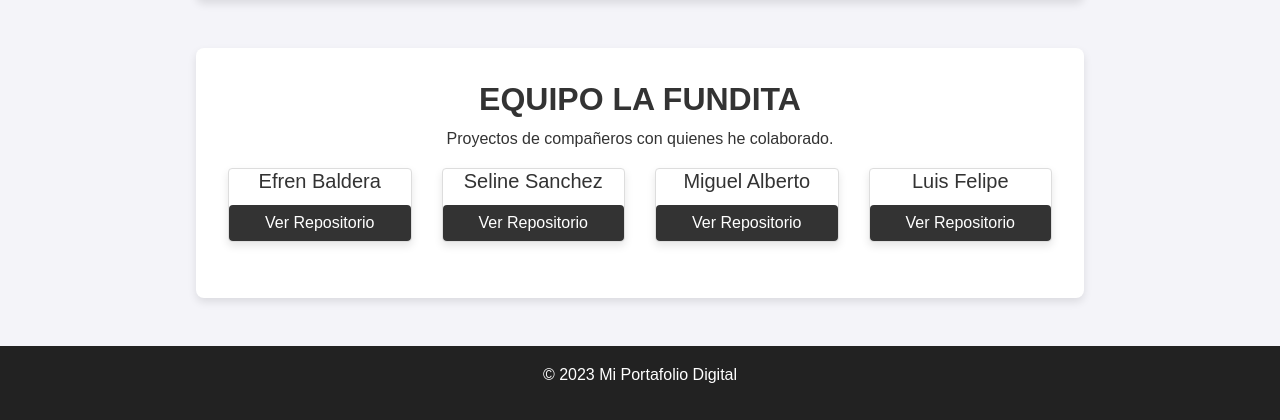
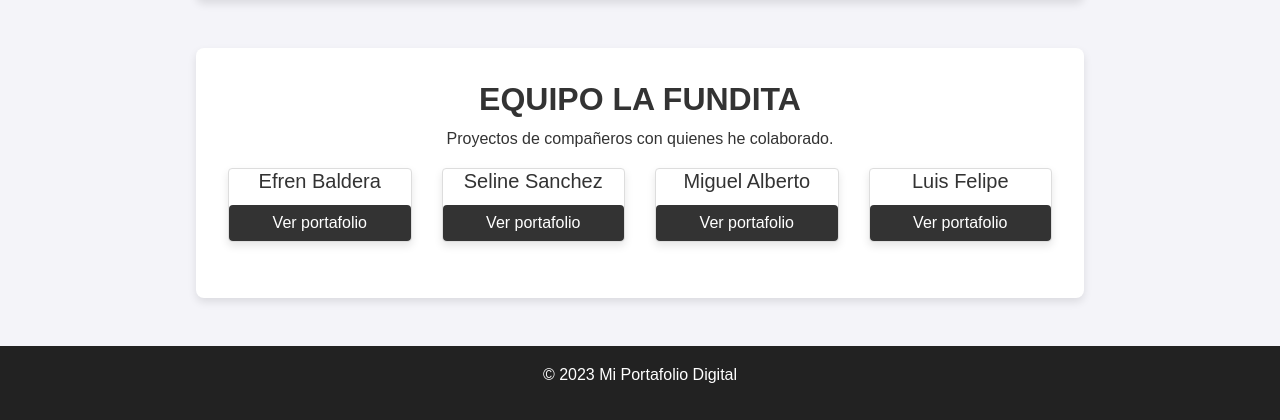
Before and after one commit to Jerex17/Portafolio, a PHP site: page / in a window 1280 px wide. Shown: the part 2920-3340 px from the top of the page. Run offline with PHP 8.4, Linux system fonts and the light colour scheme.

Commit message:
actualizaciones

```diff
--- a/StyleDigital.css
+++ b/StyleDigital.css
@@ -22,7 +22,9 @@ header {
 }
 
 .header-banner {
-    background-color: #222;
+    background-image: url('fondo.jpg');
+    background-size: cover;
+    background-position: center;
     color: white;
     text-align: center;
     padding: 100px 0;
--- a/index.html
+++ b/index.html
@@ -1,5 +1,9 @@
 <!DOCTYPE html>
 <html lang="es">
+
+<link rel="shortcut icon" type="image/x-icon" href="logopersonal.png">
+
+
 <head>
     <meta charset="UTF-8">
     <meta name="viewport" content="width=device-width, initial-scale=1.0">
@@ -157,25 +161,25 @@
                 <div class="col-md-3 mb-4">
                     <div class="card card-section h-100 text-center">
                         <h5 class="card-title">Efren Baldera</h5>
-                        <a href="https://zetitadev.github.io/Portafolio/index.html" class="btn btn-download" target="_blank">Ver Repositorio</a>
+                        <a href="https://zetitadev.github.io/Portafolio/index.html" class="btn btn-download" target="_blank">Ver portafolio</a>
                     </div>
                 </div>
                 <div class="col-md-3 mb-4">
                     <div class="card card-section h-100 text-center">
                         <h5 class="card-title">Seline Sanchez</h5>
-                        <a href="https://github.com/selinesd/PortafolioSeli" class="btn btn-download" target="_blank">Ver Repositorio</a>
+                        <a href="https://github.com/selinesd/PortafolioSeli" class="btn btn-download" target="_blank">Ver portafolio</a>
                     </div>
                 </div>
                 <div class="col-md-3 mb-4">
                     <div class="card card-section h-100 text-center">
                         <h5 class="card-title">Miguel Alberto</h5>
-                        <a href="https://github.com/Miguelon574/Portafolio" class="btn btn-download" target="_blank">Ver Repositorio</a>
+                        <a href="https://github.com/Miguelon574/Portafolio" class="btn btn-download" target="_blank">Ver portafolio</a>
                     </div>
                 </div>
                 <div class="col-md-3 mb-4">
                     <div class="card card-section h-100 text-center">
                         <h5 class="card-title">Luis Felipe</h5>
-                        <a href="https://github.com/Felplex01/PortafolioLuis.git" class="btn btn-download" target="_blank">Ver Repositorio</a>
+                        <a href="https://github.com/Felplex01/PortafolioLuis.git" class="btn btn-download" target="_blank">Ver portafolio</a>
                     </div>
                 </div>
             </div>
```
Also changed, not shown: logopersonal.png (added).
